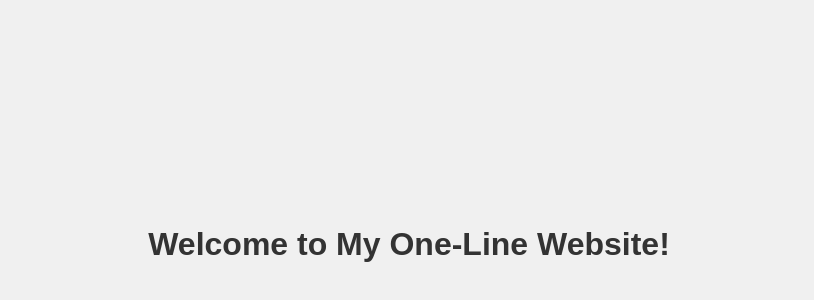
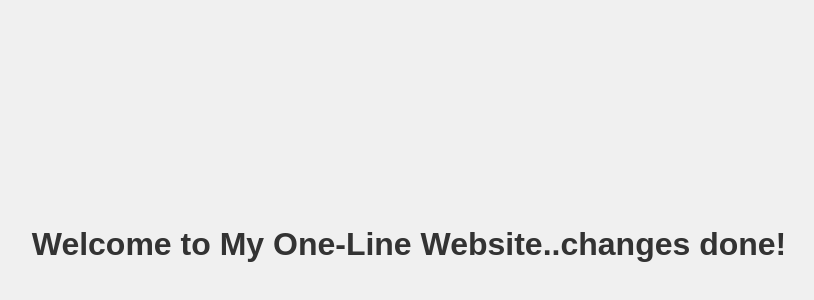
Before and after one commit to immanuel2711/devopscia, a plain HTML site: page index.html in a window 1280 px wide. Shown: the part 156-456 px from the top of the page, without its empty margins (231-1045 px from the left). Drawn offline with Linux system fonts and the light colour scheme.

Commit message:
Update index.html

```diff
--- a/index.html
+++ b/index.html
@@ -1 +1 @@
-<!DOCTYPE html><html lang="en"><head><meta charset="UTF-8"><meta name="viewport" content="width=device-width, initial-scale=1.0"><title>One-Line Website</title></head><body style="display:flex;align-items:center;justify-content:center;height:100vh;margin:0;font-family:sans-serif;background:#f0f0f0;"><h1 style="color:#333;">Welcome to My One-Line Website!</h1></body></html>
+<!DOCTYPE html><html lang="en"><head><meta charset="UTF-8"><meta name="viewport" content="width=device-width, initial-scale=1.0"><title>One-Line Website..changes done</title></head><body style="display:flex;align-items:center;justify-content:center;height:100vh;margin:0;font-family:sans-serif;background:#f0f0f0;"><h1 style="color:#333;">Welcome to My One-Line Website..changes done!</h1></body></html>
```
